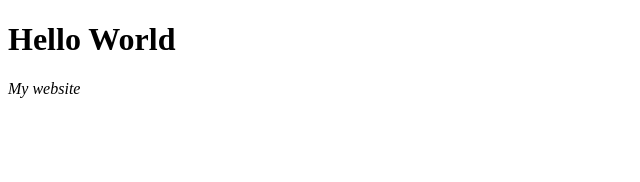
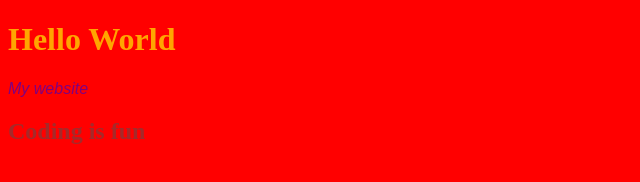
Before and after one commit to coolcat2007/Mywebsite, a website: page index.html in a window 1280 px wide. Shown: the whole page, without its empty margins (0-640 px from the left). Drawn offline with Linux system fonts and the light colour scheme.

Commit message:
Style
styl

```diff
--- a/index.html
+++ b/index.html
@@ -7,7 +7,9 @@
     <title>My website</title>
   </head>
   <body>
+    <link href="style.css" rel="stylesheet" />
     <h1>Hello World</h1>
     <p><em> My website </em></p>
+    <h2>Coding is fun</h2>
   </body>
 </html>
--- /dev/null
+++ b/style.css
@@ -0,0 +1,13 @@
+body {
+  background-color: red;
+  font-family: "Helevetica", sans-serif;
+  color: purple;
+}
+h1 {
+  color: orange;
+  font-family: "Times New Roman", serif;
+}
+h2 {
+  color: brown;
+  font-family: "Poppins";
+}
```
